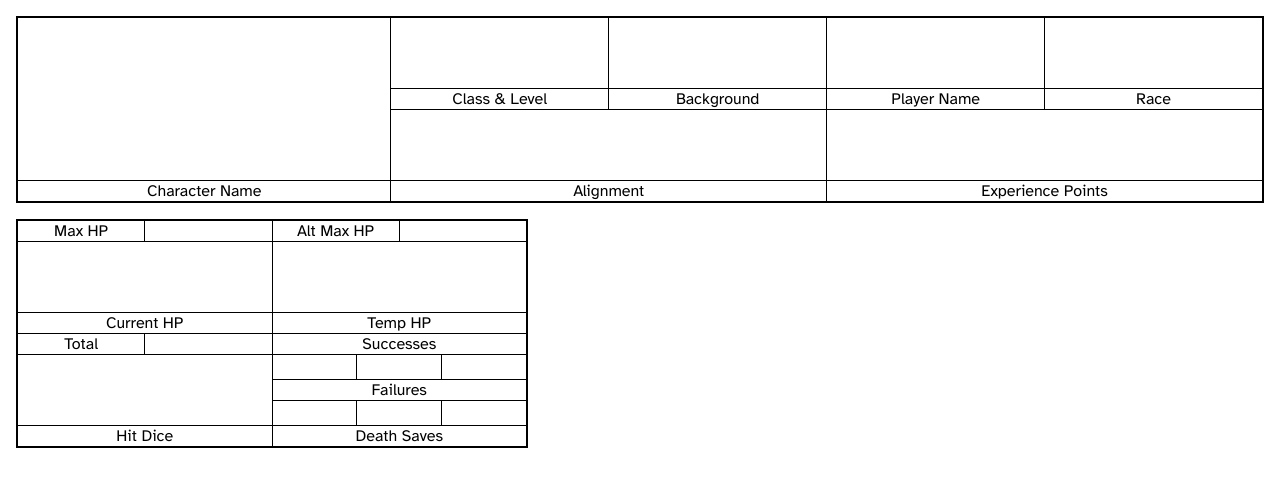
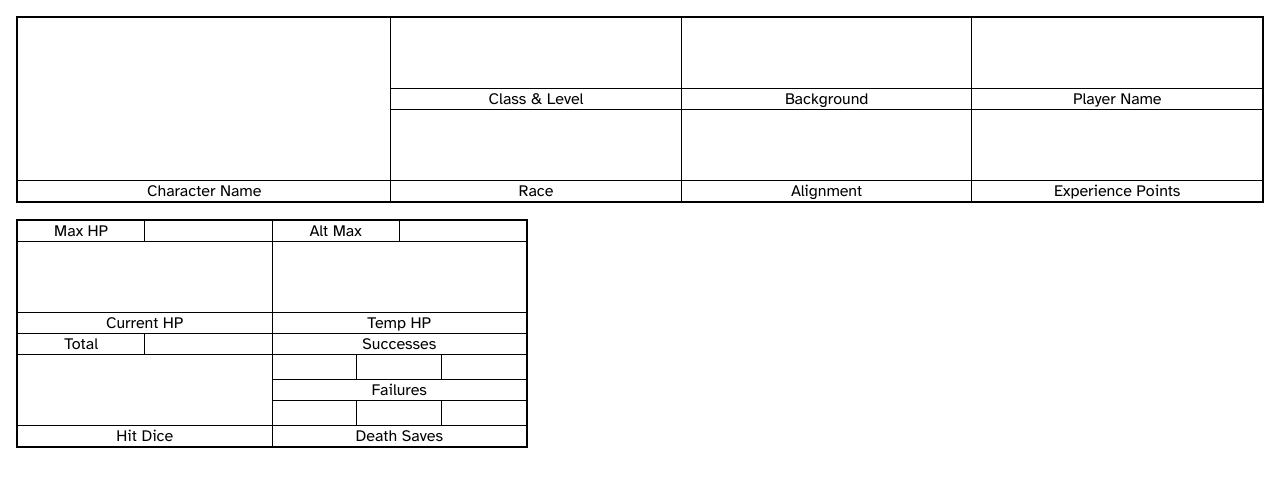
Before and after one commit to sheldon-groeneveld/5e-Character-Sheet, a React (Vite) app: page /CharacterName in a window 1280 px wide. Shown: the top 486 px of the page. Built offline with nearby package versions, Linux system fonts and the light colour scheme.

Commit message:
fix HealthInfo section styling (box sizes)

```diff
--- a/src/components/HealthInfo/HealthInfo.scss
+++ b/src/components/HealthInfo/HealthInfo.scss
@@ -19,7 +19,7 @@
 
   &__box {
     background-color: $primary-background;
-    flex: 1;
+    flex: 1 1 26%;
     min-height: 0;
     max-height: 20px;
     text-align: center;
@@ -29,7 +29,6 @@
       flex-direction: row-reverse;
       min-height: 0;
       max-height: 20px;
-      width: 40%;
       & > * {
         width: 50%;
       }
@@ -37,7 +36,7 @@
   }
 
   &__wrapper {
-    flex: 1;
+    flex: 1 1 26%;
     display: flex;
     flex-direction: column;
     background-color: $border-default;
@@ -57,17 +56,4 @@
     gap: 1px;
     background-color: $border-default;
   }
-
-  &__checkbox {
-    text-align: center;
-    background-color: $primary-background;
-    flex: 1;
-    padding: 2px;
-    height: 24px;
-    border: 2px solid $primary-background;
-
-    &--checked {
-      background-color: $border-default;
-    }
-  }
 }
--- a/src/components/HealthInfo/HealthInfo.tsx
+++ b/src/components/HealthInfo/HealthInfo.tsx
@@ -19,7 +19,7 @@ function HealthInfo() {
         />
         <InfoBox
           id="alt-max-hp"
-          text="Alt Max HP"
+          text="Alt Max"
           mainClassName="health-info__box--row"
         />
       </div>
--- a/src/components/atoms/InfoBox/InfoBox.scss
+++ b/src/components/atoms/InfoBox/InfoBox.scss
@@ -1,7 +1,7 @@
 @use "../../../styles/partials/abstracts" as *;
 
 .info-box {
-  flex: 1 1;
+  flex: 1 1 26%;
   min-height: 91px;
   display: flex;
   flex-direction: column;
@@ -18,6 +18,7 @@
     height: 20px;
     line-height: 20px;
     background-color: $primary-background;
+    min-width: 86px;
   }
 
   &__copy {
--- a/src/components/atoms/InfoBox/InfoBox.tsx
+++ b/src/components/atoms/InfoBox/InfoBox.tsx
@@ -9,7 +9,7 @@ interface props {
 function InfoBox({ id, text, mainClassName = "" }: props) {
   return (
     <div className={`info-box ${mainClassName}`}>
-      <input type="text" id={id} className="info-box__input" />
+      <input type="text" id={id} className="info-box__input" size={1} />
       <label htmlFor={id} className="info-box__label">
         <p className="info-box__copy">{text}</p>
       </label>
```
